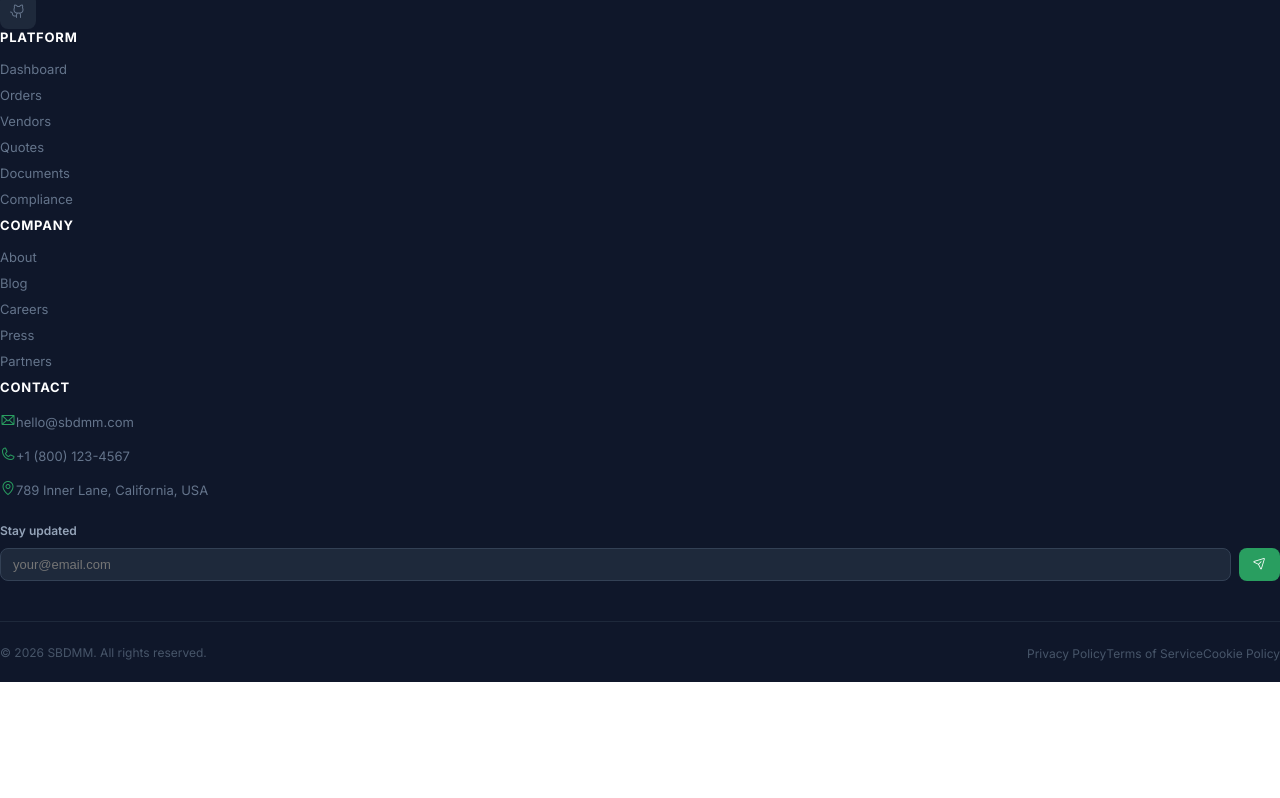
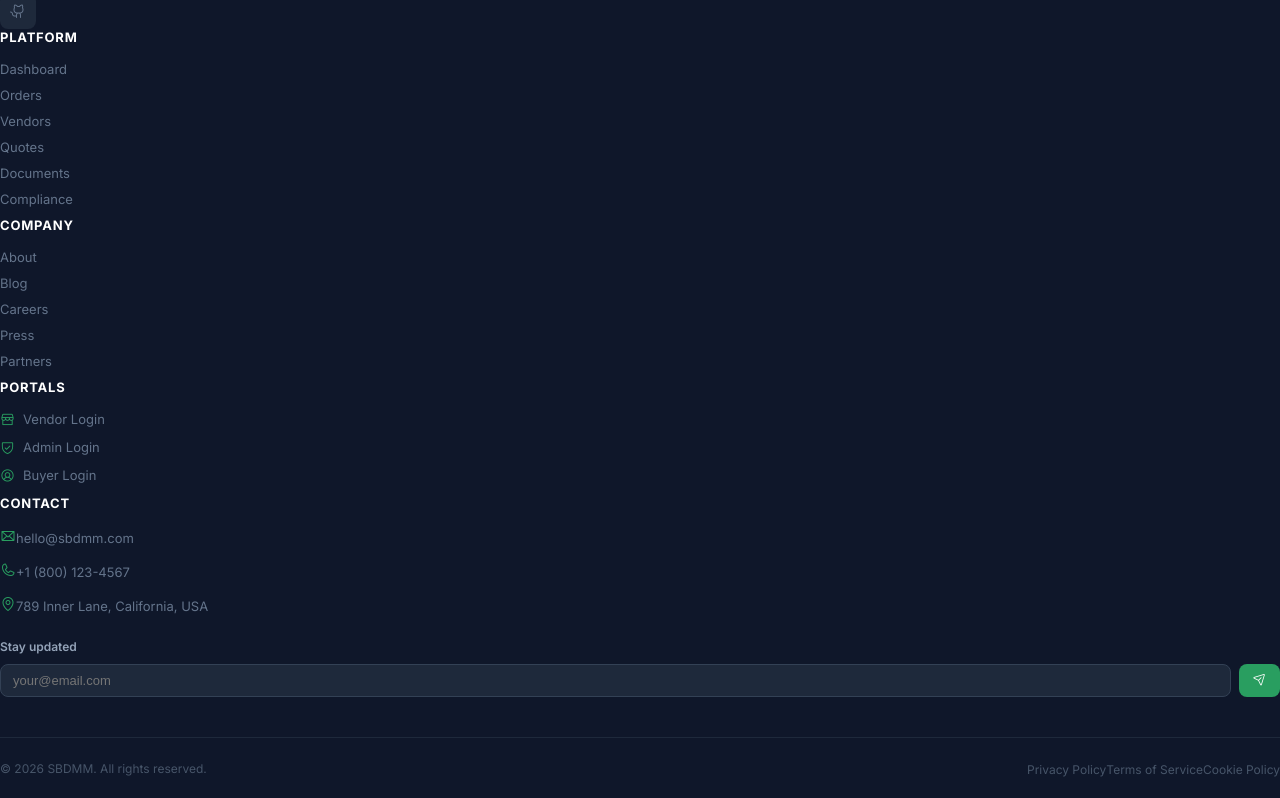
Before and after one commit to Koulz-Live/sbdmm, a React (Vite) app in the folder apps/web/: page / in a window 1280 px wide. Shown: the part 6823-7621 px from the top of the page. Before the commit the page ends 7505 px from the top, so only its background shows below. Built offline with nearby package versions, Linux system fonts and the light colour scheme; no server answers.

Commit message:
feat(landing): add Vendor Login, Admin Login, Buyer Login links to footer Portals column

```diff
--- a/apps/web/src/pages/LandingPage.tsx
+++ b/apps/web/src/pages/LandingPage.tsx
@@ -845,6 +845,32 @@ export default function LandingPage() {
               ))}
             </div>
 
+            {/* Portals */}
+            <div className="col-6 col-md-4 col-lg-2">
+              <div style={{ fontWeight: 700, color: '#fff', fontSize: 13, marginBottom: 16, textTransform: 'uppercase', letterSpacing: '0.06em' }}>Portals</div>
+              <Link
+                to="/login"
+                style={{ display: 'flex', alignItems: 'center', gap: 8, color: '#64748b', fontSize: 13, marginBottom: 12, textDecoration: 'none' }}
+              >
+                <i className="ph ph-storefront" style={{ color: '#299E60', fontSize: 15, flexShrink: 0 }} />
+                Vendor Login
+              </Link>
+              <Link
+                to="/login?role=admin"
+                style={{ display: 'flex', alignItems: 'center', gap: 8, color: '#64748b', fontSize: 13, marginBottom: 12, textDecoration: 'none' }}
+              >
+                <i className="ph ph-shield-check" style={{ color: '#299E60', fontSize: 15, flexShrink: 0 }} />
+                Admin Login
+              </Link>
+              <Link
+                to="/login"
+                style={{ display: 'flex', alignItems: 'center', gap: 8, color: '#64748b', fontSize: 13, marginBottom: 12, textDecoration: 'none' }}
+              >
+                <i className="ph ph-user-circle" style={{ color: '#299E60', fontSize: 15, flexShrink: 0 }} />
+                Buyer Login
+              </Link>
+            </div>
+
             {/* Contact */}
             <div className="col-md-4 col-lg-4">
               <div style={{ fontWeight: 700, color: '#fff', fontSize: 13, marginBottom: 16, textTransform: 'uppercase', letterSpacing: '0.06em' }}>Contact</div>
```
